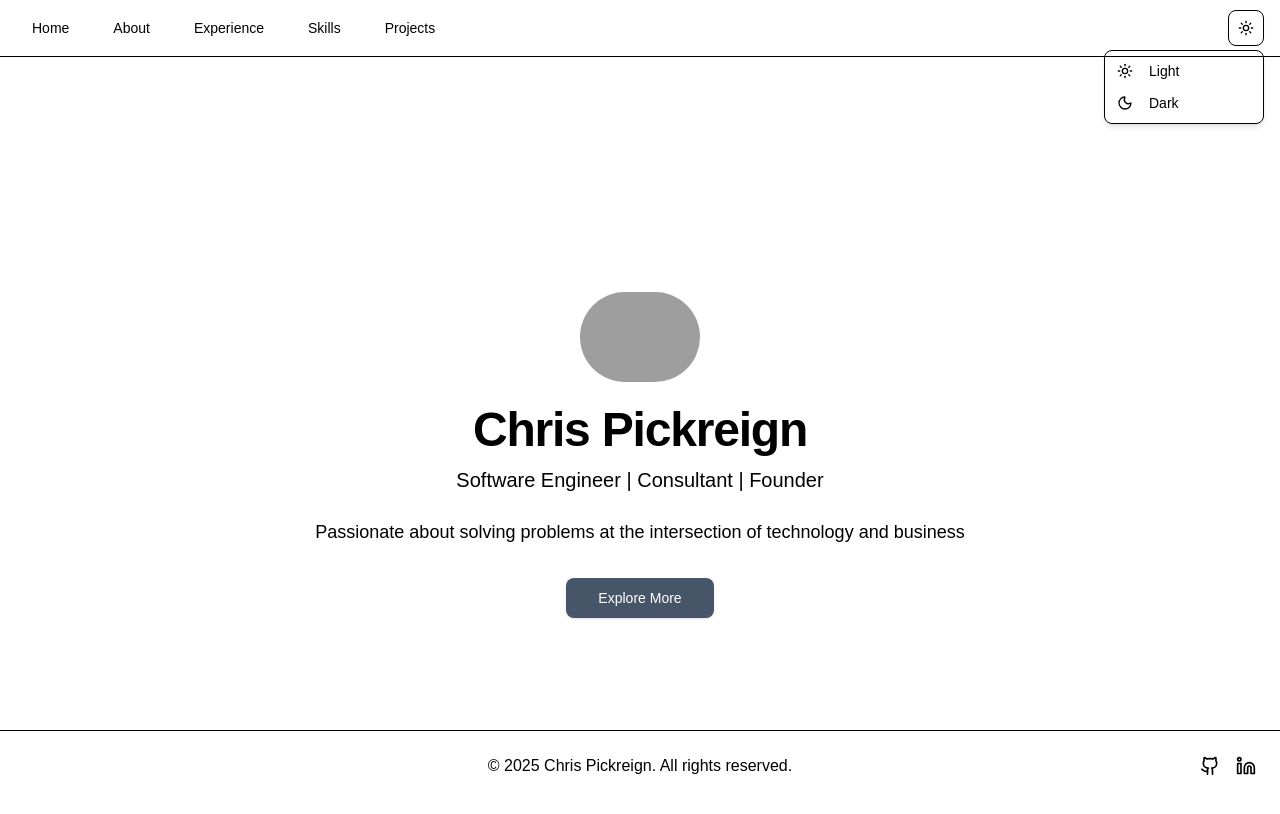
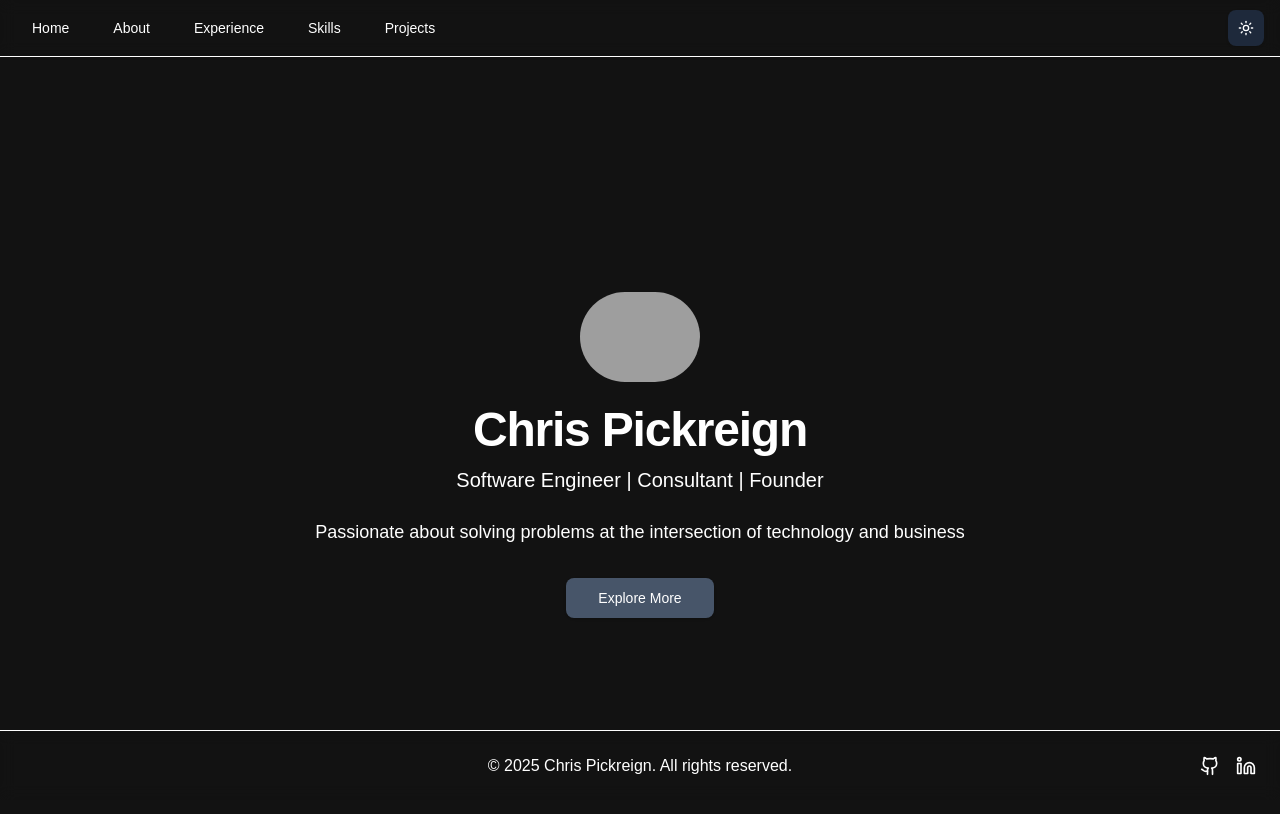
Before and after one commit to ChrisPickreign/CP-Personal-Website, a Next.js app in the folder personal-website/: page / in a window 1280 px wide. Both pictures are taken after a click on the button "Toggle theme". Shown: the top 814 px of the page. Built offline with nearby package versions, Linux system fonts and the light colour scheme; grey boxes are pictures that could not be loaded.

Commit message:
css updates, modetoggle update

```diff
--- a/personal-website/src/components/Footer.tsx
+++ b/personal-website/src/components/Footer.tsx
@@ -3,7 +3,7 @@ import { Github, Linkedin } from "lucide-react";
 export default function Footer() {
   return (
     <footer
-      className="w-full h-[70px] bg-white dark:bg-background text-muted-foreground dark:text-white border-t border-border fixed bottom-0 left-0 flex items-center justify-center"
+      className="w-full h-[70px] bg-white/80 dark:bg-background/80 border-t border-border fixed bottom-0 left-0 flex items-center justify-center backdrop-blur supports-[backdrop-filter]:bg-white/60 dark:supports-[backdrop-filter]:bg-background/60 text-muted-foreground dark:text-white"
     >
       <span>&copy; {new Date().getFullYear()} Chris Pickreign. All rights reserved.</span>
 
--- a/personal-website/src/components/Landing.tsx
+++ b/personal-website/src/components/Landing.tsx
@@ -70,15 +70,15 @@ export default function Landing({ setActiveSection }: LandingProps) {
         ref={bioRef}
         className={`py-24 bg-white dark:bg-background flex items-center justify-center transition-opacity duration-500 ${showExplore ? 'opacity-100' : 'opacity-0 pointer-events-none'}`}
       >
-        <Card className="w-full max-w-3xl mx-auto">
+  <Card className="w-full max-w-5xl mx-auto">
           <CardHeader>
             <CardTitle className="text-3xl md:text-4xl font-bold mb-4 text-primary text-center">About Me</CardTitle>
           </CardHeader>
           <CardContent className="text-center">
             <p className="text-lg text-muted-foreground mb-6">
-              Hi, I&apos;m Chris Pickreign—a passionate software engineer, consultant, and founder.<br />
-              A recent graduate of the University of Massachusetts Amherst with degrees in Computer Science and Finance, I love building impactful solutions and collaborating with teams to drive innovation.<br />
-              My experience spans full-stack development, strategy consulting, and technical leadership.<br />
+              Hi, I&apos;m Chris Pickreign—a passionate software engineer, consultant, and founder.<br /><br />
+              I recently graduated from the University of Massachusetts Amherst with degrees in Computer Science and Finance.<br /><br />
+              I love building impactful solutions and collaborating with teams to drive innovation. My experience spans full-stack development, strategy consulting, and technical leadership.<br /><br />
               Feel free to explore my work and connect!
             </p>
           </CardContent>
--- a/personal-website/src/components/ui/mode-toggle.tsx
+++ b/personal-website/src/components/ui/mode-toggle.tsx
@@ -1,17 +1,14 @@
 "use client"
+
+
 
 import { useTheme } from "next-themes"
 import { Moon, Sun } from "lucide-react"
 import { Button } from "@/components/ui/button"
-import {
-  DropdownMenu,
-  DropdownMenuContent,
-  DropdownMenuItem,
-  DropdownMenuTrigger,
-} from "@/components/ui/dropdown-menu"
 
 export function ModeToggle() {
-  const { setTheme } = useTheme()
+  const { resolvedTheme, setTheme } = useTheme();
+  const isDark = resolvedTheme === "dark";
 
   // const label =
   //   theme === "system"
@@ -19,25 +16,19 @@ export function ModeToggle() {
   //     : (theme ?? "light").charAt(0).toUpperCase() + (theme ?? "light").slice(1)
 
   return (
-    <DropdownMenu>
-      <DropdownMenuTrigger asChild>
-        <Button variant="outline" size="icon" aria-label="Toggle theme">
-          {/* Swap icons on dark */}
-          <Sun className="h-[1.2rem] w-[1.2rem] rotate-0 scale-100 transition-all dark:-rotate-90 dark:scale-0" />
-          <Moon className="absolute h-[1.2rem] w-[1.2rem] rotate-90 scale-0 transition-all dark:rotate-0 dark:scale-100" />
-          <span className="sr-only">Toggle theme</span>
-        </Button>
-      </DropdownMenuTrigger>
-      <DropdownMenuContent align="end" className="w-40 bg-background border border-border shadow-md">
-        <DropdownMenuItem onClick={() => setTheme("light")}>
-          <Sun className="mr-2 h-4 w-4" />
-          Light
-        </DropdownMenuItem>
-        <DropdownMenuItem onClick={() => setTheme("dark")}>
-          <Moon className="mr-2 h-4 w-4" />
-          Dark
-        </DropdownMenuItem>
-      </DropdownMenuContent>
-    </DropdownMenu>
+    <Button
+      variant={isDark ? "default" : "outline"}
+      size="icon"
+      aria-label="Toggle theme"
+      className={isDark ? "bg-slate-800 text-white" : "bg-white text-slate-800"}
+      onClick={() => setTheme(isDark ? "light" : "dark")}
+    >
+      {isDark ? (
+        <Sun className="h-[1.2rem] w-[1.2rem] transition-all" />
+      ) : (
+        <Moon className="h-[1.2rem] w-[1.2rem] transition-all" />
+      )}
+      <span className="sr-only">Toggle theme</span>
+    </Button>
   )
 }
--- a/personal-website/src/components/ui/navigation-menu.tsx
+++ b/personal-website/src/components/ui/navigation-menu.tsx
@@ -41,7 +41,7 @@ NavigationMenuList.displayName = NavigationMenuPrimitive.List.displayName
 const NavigationMenuItem = NavigationMenuPrimitive.Item
 
 const navigationMenuTriggerStyle = cva(
-  "group inline-flex h-9 w-max items-center justify-center rounded-md bg-background px-4 py-2 text-sm font-medium transition-colors hover:bg-accent hover:text-accent-foreground focus:bg-accent focus:text-accent-foreground focus:outline-none disabled:pointer-events-none disabled:opacity-50 data-[state=open]:text-accent-foreground data-[state=open]:bg-accent/50 data-[state=open]:hover:bg-accent data-[state=open]:focus:bg-accent"
+  "group inline-flex h-9 w-max items-center justify-center rounded-md px-4 py-2 text-sm font-medium transition-colors hover:text-foreground focus:bg-accent focus:text-accent-foreground focus:outline-none disabled:pointer-events-none disabled:opacity-50 data-[state=open]:text-accent-foreground data-[state=open]:bg-accent/50 data-[state=open]:hover:bg-accent data-[state=open]:focus:bg-accent hover:bg-gray-100 dark:hover:bg-gray-800"
 )
 
 const NavigationMenuTrigger = React.forwardRef<
```
Also changed, not shown: personal-website/public/umasslogo.png (added).
